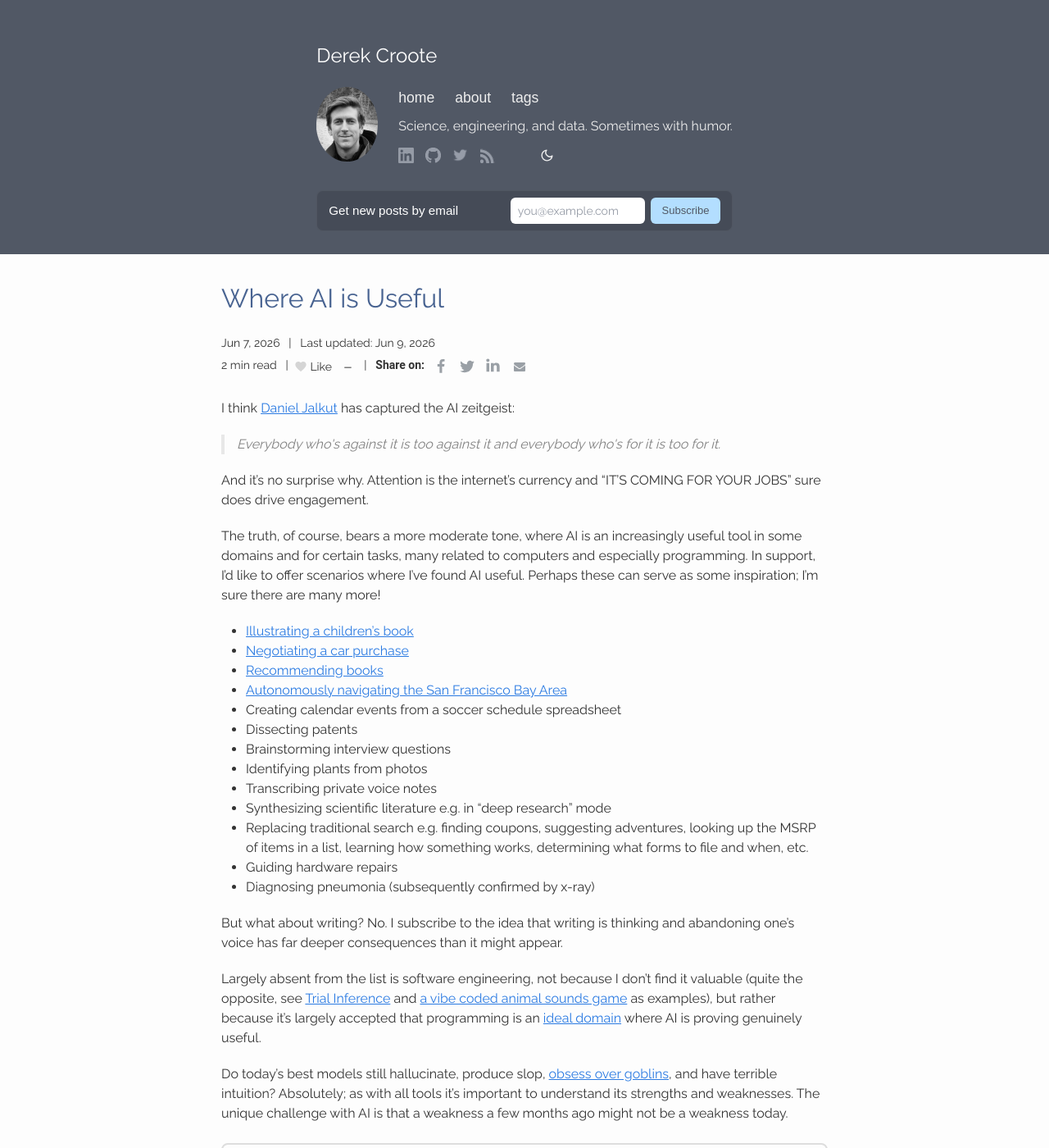
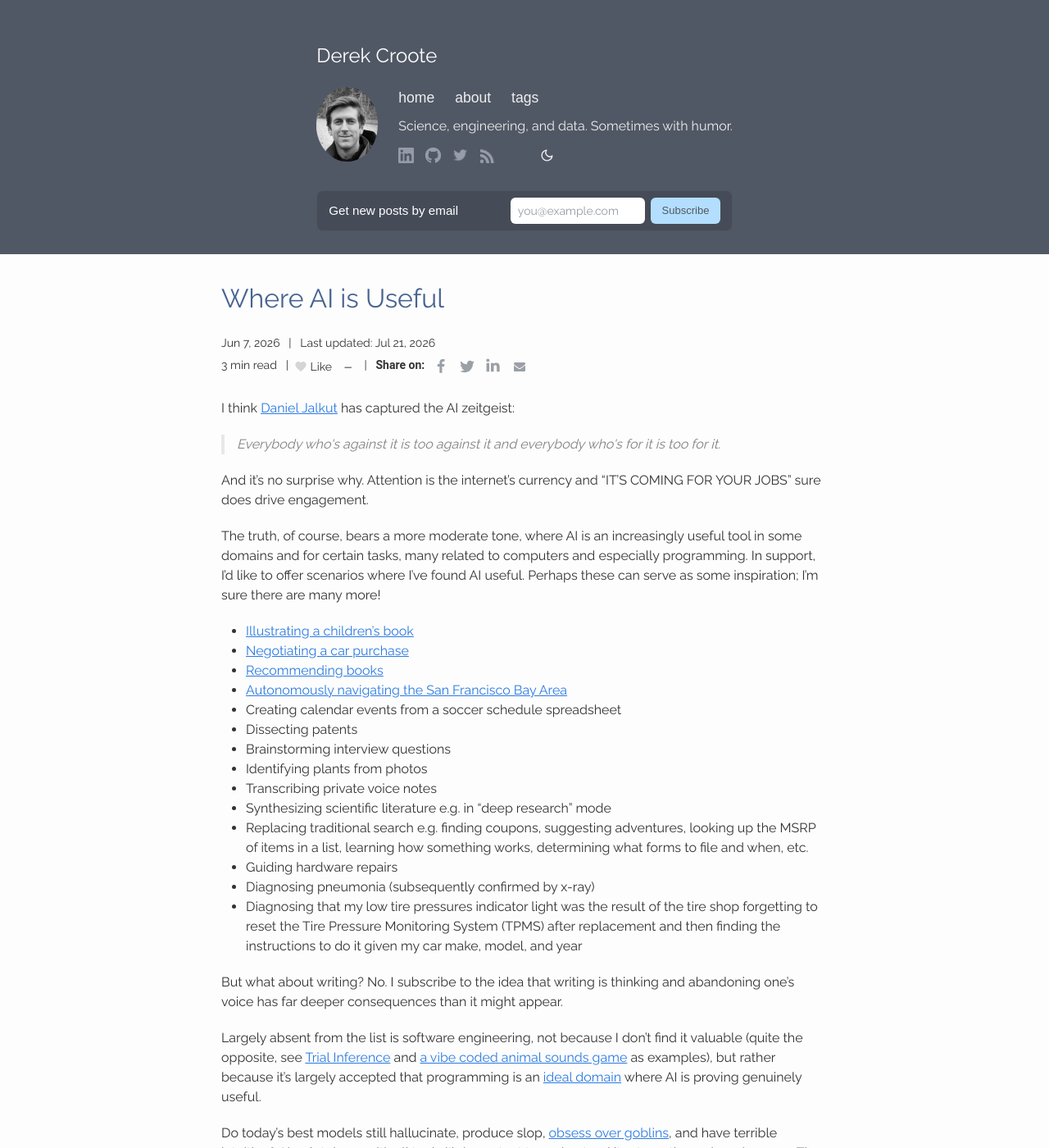
Before and after one commit to dcroote/dcroote.github.io, a Jekyll site: the page built from _posts/2026-06-07-where-ai-is-useful.md, in a window 1280 px wide and 1400 px high. Shown: the whole window at 82% size. Built offline with Jekyll 4.4.1, drawn with Linux system fonts in a browser that asks for light colours; some web fonts are replaced.

Commit message:
fix: additional AI use case

```diff
--- a/_posts/2026-06-07-where-ai-is-useful.md
+++ b/_posts/2026-06-07-where-ai-is-useful.md
@@ -8,7 +8,7 @@ image_height: 990
 comments: false
 description: Is AI taking everyone's job? The truth bears a more moderate tone, but AI is an increasingly useful tool. Here I provide scenarios where I've found AI useful.
 tags: [AI, software]
-last_modified_at: 2026-06-09 08:21:00 -0700
+last_modified_at: 2026-07-21 08:00:00 -0700
 discuss_on_twitter: https://x.com/DerekCroote/status/2066559755997577476
 ---
 
@@ -35,6 +35,7 @@ The truth, of course, bears a more moderate tone, where AI is an increasingly us
 - Replacing traditional search e.g. finding coupons, suggesting adventures, looking up the MSRP of items in a list, learning how something works, determining what forms to file and when, etc.
 - Guiding hardware repairs
 - Diagnosing pneumonia (subsequently confirmed by x-ray)
+- Diagnosing that my low tire pressures indicator light was the result of the tire shop forgetting to reset the Tire Pressure Monitoring System (TPMS) after replacement and then finding the instructions to do it given my car make, model, and year
 
 But what about writing? No. I subscribe to the idea that writing is thinking and abandoning one's voice has far deeper consequences than it might appear.
 
```
